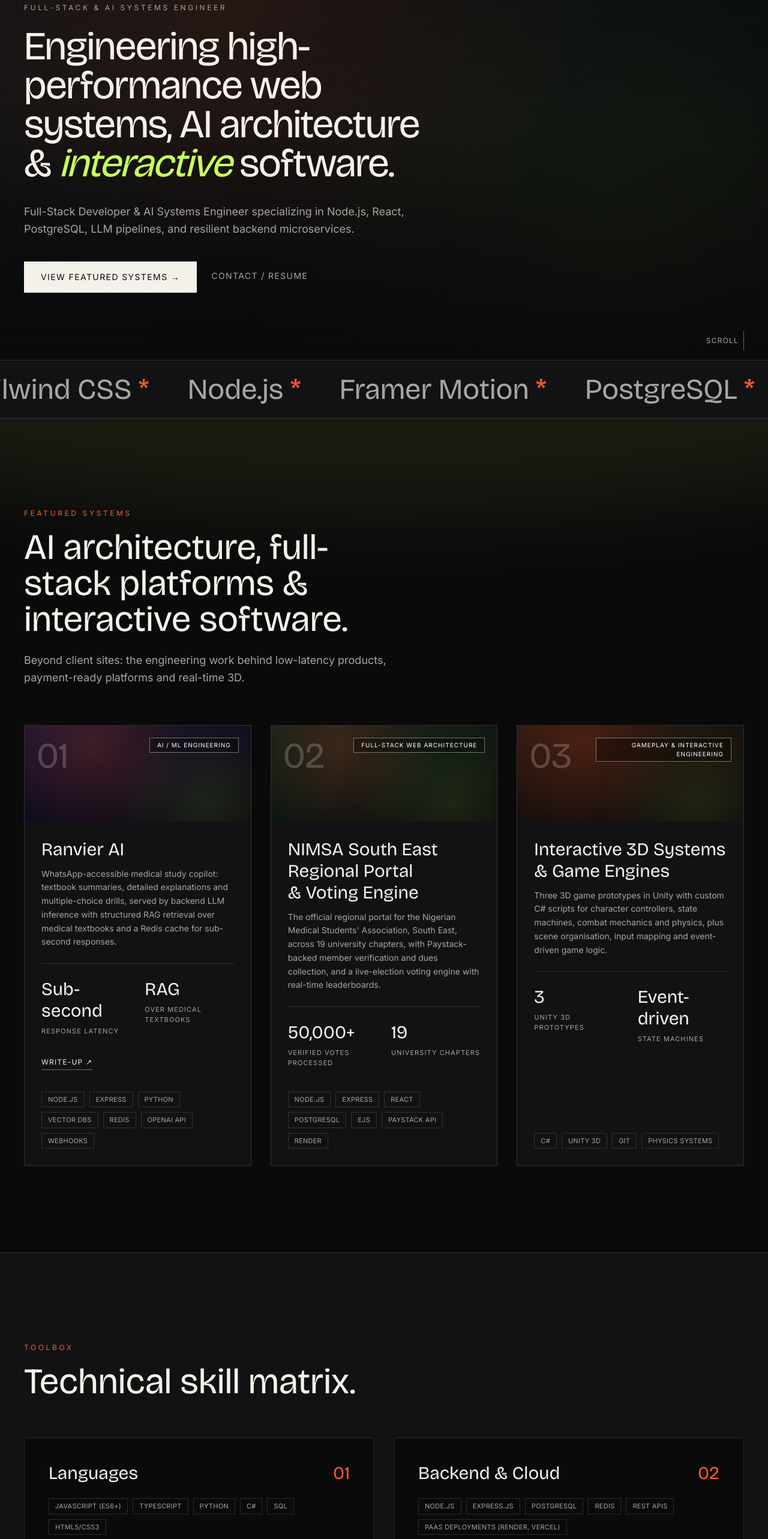
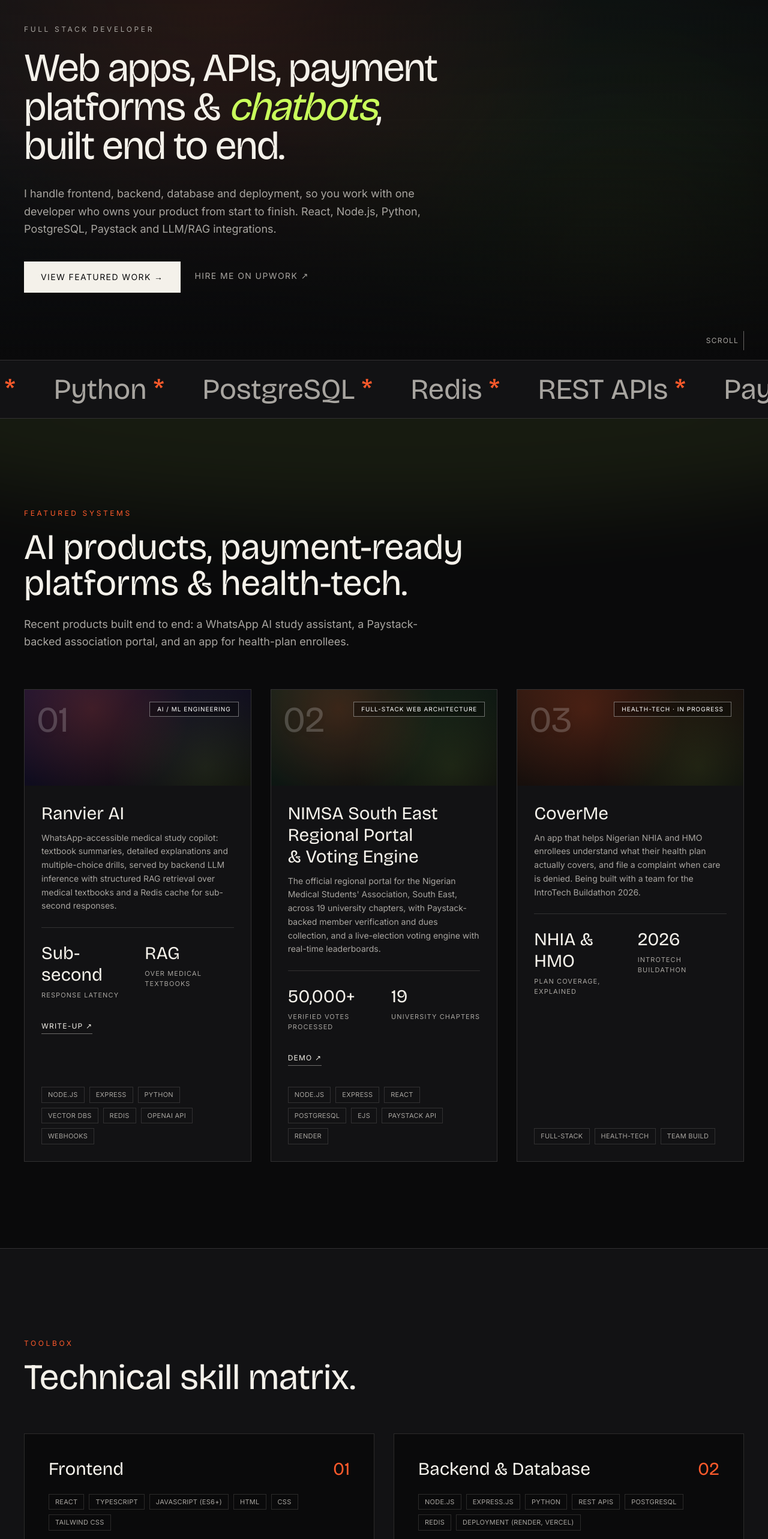
Before and after one commit to BLACK1DOLLAR/portfolio-site, a Next.js app: page / in a window 1280 px wide. Shown: the part 200-2766 px from the top of the page at 60% size. Built offline with nearby package versions, Linux system fonts and the light colour scheme.

Commit message:
Align site with Upwork profile
Retitle to Full Stack Developer, add Upwork links, replace the Unity
system with CoverMe, point NiMSA to nimsase.com.ng, and rewrite hero,
skills, process and contact copy for client projects.

```diff
--- a/src/app/layout.tsx
+++ b/src/app/layout.tsx
@@ -13,6 +13,7 @@ import {
   JOB_TITLE,
   LINKEDIN_URL,
   NAME,
+  UPWORK_URL,
   SITE_URL,
 } from "@/lib/site";
 
@@ -30,7 +31,7 @@ const body = Inter({
 
 const TITLE = `${NAME} | ${JOB_TITLE}`;
 const DESCRIPTION =
-  "Full-stack & AI systems engineer building Node.js, React and PostgreSQL platforms, RAG/LLM pipelines and C#/Unity gameplay systems. Open to remote roles worldwide.";
+  "Full stack developer building web apps, APIs, Paystack payment platforms and AI chatbots with React, Node.js, Python and PostgreSQL. Available for freelance projects and remote roles.";
 
 // og.png and brand-icon.png are generated at build time by route handlers in this
 // folder. Relative URLs below resolve against metadataBase (which includes
@@ -74,7 +75,7 @@ const personJsonLd = {
   jobTitle: JOB_TITLE,
   url: `${SITE_URL}/`,
   email: `mailto:${EMAIL}`,
-  sameAs: [LINKEDIN_URL, GITHUB_URL],
+  sameAs: [UPWORK_URL, LINKEDIN_URL, GITHUB_URL],
 };
 
 export default function RootLayout({ children }: LayoutProps<"/">) {
--- a/src/app/og.png/route.tsx
+++ b/src/app/og.png/route.tsx
@@ -47,7 +47,7 @@ export function GET() {
             {NAME}
           </div>
           <div style={{ display: "flex", marginTop: 28, fontSize: 34, color: "#a8a5a0" }}>
-            Node.js · React · PostgreSQL · RAG / LLM pipelines · C# / Unity
+            React · Node.js · Python · PostgreSQL · APIs · AI chatbots
           </div>
         </div>
         <div
--- a/src/components/About.tsx
+++ b/src/components/About.tsx
@@ -10,13 +10,14 @@ export default function About() {
         <span className="uppercase tracking-[0.3em] text-xs text-accent">About</span>
 
         <TextReveal
-          text="I'm Sylvanus Ikechukwu Augustine — a full-stack and AI systems engineer and medical student, bringing medical-science rigour to backends, LLM pipelines and real-time platforms."
+          text="I'm Sylvanus Ikechukwu Augustine — a full stack developer and medical student in Awka, Nigeria, building web apps, APIs, payment platforms and AI chatbots."
           className="font-display text-3xl md:text-5xl leading-[1.15] mt-6 max-w-4xl text-balance text-fg-dim"
         />
 
         <p className="mt-10 max-w-3xl text-fg-dim text-base md:text-lg leading-relaxed">
           I&apos;m an MBBS student at Chukwuemeka Odumegwu Ojukwu University (COOU), and I
-          build Ranvier AI, an AI-assisted study copilot for medical trainees. As Director of
+          build Ranvier AI, an AI-assisted study copilot for medical trainees, and I&apos;m on the
+          team building CoverMe for the IntroTech Buildathon 2026. As Director of
           ICT for the NIMSA South East Regional Executive Council, I run the region&apos;s
           digital infrastructure: the web portal, member databases and dues and voting systems
           for 19 medical-student chapters.
@@ -27,7 +28,7 @@ export default function About() {
             ["19", "Regional chapters served"],
             ["3,500+", "Students on NIMSA SE"],
             ["50,000+", "Verified votes processed"],
-            ["3", "Stacks: web, AI & Unity"],
+            ["30+", "Hours a week available"],
           ].map(([stat, label]) => (
             <div key={label}>
               <div className="font-display text-4xl md:text-5xl">{stat}</div>
--- a/src/components/Footer.tsx
+++ b/src/components/Footer.tsx
@@ -1,6 +1,7 @@
-import { BRAND, EMAIL, GITHUB_URL, LINKEDIN_URL, NAME } from "@/lib/site";
+import { BRAND, EMAIL, GITHUB_URL, LINKEDIN_URL, NAME, UPWORK_URL } from "@/lib/site";
 
 const links = [
+  { label: "Upwork", href: UPWORK_URL, external: true },
   { label: "GitHub", href: GITHUB_URL, external: true },
   { label: "LinkedIn", href: LINKEDIN_URL, external: true },
   { label: "Email", href: `mailto:${EMAIL}`, external: false },
--- a/src/components/Hero.tsx
+++ b/src/components/Hero.tsx
@@ -3,7 +3,7 @@
 import { useEffect, useState } from "react";
 import { motion, AnimatePresence, useReducedMotion } from "framer-motion";
 import MagneticButton from "./MagneticButton";
-import { JOB_TITLE } from "@/lib/site";
+import { JOB_TITLE, UPWORK_URL } from "@/lib/site";
 
 const slides = [
   "from-[#1c1330] via-[#0f0c1e] to-[#08080a]",
@@ -46,13 +46,14 @@ export default function Hero() {
         </span>
 
         <h1 className="font-display text-balance text-[10vw] md:text-[5.2vw] leading-[0.98] tracking-tight max-w-[18ch]">
-          Engineering high-performance web systems, AI architecture &amp;{" "}
-          <span className="italic font-normal text-accent-2">interactive</span> software.
+          Web apps, APIs, payment platforms &amp;{" "}
+          <span className="italic font-normal text-accent-2">chatbots</span>, built end to end.
         </h1>
 
         <p className="mt-8 max-w-2xl text-fg-dim text-base md:text-lg leading-relaxed">
-          Full-Stack Developer &amp; AI Systems Engineer specializing in Node.js, React,
-          PostgreSQL, LLM pipelines, and resilient backend microservices.
+          I handle frontend, backend, database and deployment, so you work with one developer
+          who owns your product from start to finish. React, Node.js, Python, PostgreSQL, Paystack
+          and LLM/RAG integrations.
         </p>
 
         <div className="mt-10 flex flex-wrap items-center gap-6">
@@ -61,14 +62,16 @@ export default function Hero() {
             href="#systems"
             className="px-7 py-4 bg-fg text-ink text-sm uppercase tracking-widest hover:bg-accent hover:text-fg transition-colors"
           >
-            View Featured Systems →
+            View Featured Work →
           </MagneticButton>
           <a
-            href="#contact"
+            href={UPWORK_URL}
+            target="_blank"
+            rel="noopener noreferrer"
             data-cursor-hover
             className="text-sm uppercase tracking-widest text-fg-dim hover:text-fg transition-colors border-b border-transparent hover:border-fg pb-1"
           >
-            Contact / Resume
+            Hire me on Upwork ↗
           </a>
         </div>
       </div>
--- a/src/components/Marquee.tsx
+++ b/src/components/Marquee.tsx
@@ -1,14 +1,14 @@
 const items = [
   "React",
-  "Next.js",
   "TypeScript",
-  "Tailwind CSS",
   "Node.js",
-  "Framer Motion",
+  "Python",
   "PostgreSQL",
-  "REST & GraphQL APIs",
-  "Static Site Export",
-  "UI/UX Craft",
+  "Redis",
+  "REST APIs",
+  "Paystack",
+  "WhatsApp Bots",
+  "LLMs & RAG",
 ];
 
 export default function Marquee() {
--- a/src/components/Skills.tsx
+++ b/src/components/Skills.tsx
@@ -6,30 +6,31 @@ import GradientSeam from "./GradientSeam";
 const groups = [
   {
     n: "01",
-    title: "Languages",
-    items: ["JavaScript (ES6+)", "TypeScript", "Python", "C#", "SQL", "HTML5/CSS3"],
+    title: "Frontend",
+    items: ["React", "TypeScript", "JavaScript (ES6+)", "HTML", "CSS", "Tailwind CSS"],
   },
   {
     n: "02",
-    title: "Backend & Cloud",
+    title: "Backend & Database",
     items: [
       "Node.js",
       "Express.js",
+      "Python",
+      "REST APIs",
       "PostgreSQL",
       "Redis",
-      "REST APIs",
-      "PaaS Deployments (Render, Vercel)",
+      "Deployment (Render, Vercel)",
     ],
   },
   {
     n: "03",
-    title: "AI & LLM Systems",
-    items: ["RAG Architecture", "Vector Indexing", "Prompt Engineering", "API Pipeline Optimization"],
+    title: "Payments & Integrations",
+    items: ["Paystack", "Payment Gateway Integration", "Webhooks", "Third-Party APIs", "WhatsApp Bots"],
   },
   {
     n: "04",
-    title: "Frontend & UI",
-    items: ["React.js", "Tailwind CSS", "Modern Responsive Web Design"],
+    title: "AI & LLM",
+    items: ["LLM Integrations", "RAG", "Chatbot Development", "Gen AI Applications", "Prompt Engineering"],
   },
 ];
 
--- a/src/components/Systems.tsx
+++ b/src/components/Systems.tsx
@@ -51,26 +51,25 @@ const systems: System[] = [
     gradient: "from-[#132018] via-[#0d1612] to-[#08080a]",
     links: [
       { label: "Repo", href: "" }, // TODO: portal repo URL (or leave empty if private)
-      { label: "Demo", href: "" }, // TODO: live portal URL — confirm whether https://nimsa-se.onrender.com/ is this portal
+      { label: "Demo", href: "https://www.nimsase.com.ng/" },
       { label: "Write-up", href: "" }, // TODO: write-up URL
     ],
   },
   {
     index: "03",
-    category: "Gameplay & Interactive Engineering",
-    name: "Interactive 3D Systems & Game Engines",
+    category: "Health-Tech · In progress",
+    name: "CoverMe",
     summary:
-      "Three 3D game prototypes in Unity with custom C# scripts for character controllers, state machines, combat mechanics and physics, plus scene organisation, input mapping and event-driven game logic.",
+      "An app that helps Nigerian NHIA and HMO enrollees understand what their health plan actually covers, and file a complaint when care is denied. Being built with a team for the IntroTech Buildathon 2026.",
     stats: [
-      ["3", "Unity 3D prototypes"],
-      ["Event-driven", "State machines"],
+      ["NHIA & HMO", "Plan coverage, explained"],
+      ["2026", "IntroTech Buildathon"],
     ],
-    tags: ["C#", "Unity 3D", "Git", "Physics Systems"],
+    tags: ["Full-Stack", "Health-Tech", "Team Build"],
     gradient: "from-[#2a1710] via-[#170f0c] to-[#08080a]",
     links: [
-      { label: "Repo", href: "" }, // TODO: Unity prototypes repo URL
-      { label: "Demo", href: "" }, // TODO: gameplay video / WebGL build URL
-      { label: "Write-up", href: "" }, // TODO: write-up URL
+      { label: "Repo", href: "" }, // TODO: CoverMe repo URL (or leave empty if private)
+      { label: "Demo", href: "" }, // TODO: CoverMe demo URL once live
     ],
   },
 ];
@@ -86,11 +85,11 @@ export default function Systems() {
             Featured Systems
           </span>
           <h2 className="font-display text-4xl md:text-6xl mt-4 max-w-3xl text-balance">
-            AI architecture, full-stack platforms &amp; interactive software.
+            AI products, payment-ready platforms &amp; health-tech.
           </h2>
           <p className="text-fg-dim text-base md:text-lg leading-relaxed mt-6 max-w-2xl">
-            Beyond client sites: the engineering work behind low-latency products,
-            payment-ready platforms and real-time 3D.
+            Recent products built end to end: a WhatsApp AI study assistant, a Paystack-backed
+            association portal, and an app for health-plan enrollees.
           </p>
         </div>
 
--- a/src/lib/projects.ts
+++ b/src/lib/projects.ts
@@ -97,9 +97,9 @@ export const projects: Project[] = [
     name: "NiMSA South East Region",
     category: "Organisation",
     description:
-      "The regional site for the Nigerian Medical Students' Association, South-East zone — 3,500+ students across 13 schools, leadership, events and campaigns.",
-    url: "https://nimsa-se.onrender.com/",
-    tags: ["Full-Stack", "Content Site"],
+      "The official site of the Nigerian Medical Students' Association, South East Region — 3,500+ students across Abia, Anambra, Ebonyi, Enugu and Imo. Leadership, events, bulletin, resources and campaigns, plus member login and join flows.",
+    url: "https://www.nimsase.com.ng/",
+    tags: ["Full-Stack", "Member Auth", "Content Site"],
     gradient: "from-[#131f2e] via-[#16283c] to-[#1c3552]",
     image: "/images/projects/nimsa-southeast.jpg",
     index: "07",
--- a/src/lib/site.ts
+++ b/src/lib/site.ts
@@ -4,12 +4,13 @@ export const SITE_URL = "https://black1dollar.github.io/portfolio-site";
 
 export const NAME = "Sylvanus Ikechukwu Augustine";
 export const BRAND = "Black Dollar Codes";
-export const JOB_TITLE = "Full-Stack & AI Systems Engineer";
+export const JOB_TITLE = "Full Stack Developer";
 
 export const EMAIL = "blackdollarcodes@protonmail.com";
 export const GITHUB_URL = "https://github.com/BLACK1DOLLAR";
 export const LINKEDIN_URL =
   "https://www.linkedin.com/in/augustine-ikechukwu-sylvanus-86215844a";
+export const UPWORK_URL = "https://www.upwork.com/freelancers/~0116a1faa2dd28dde5";
 export const WHATSAPP_DIGITS = "2348147590814";
 
 export const RESUME_PATH = "/resume.pdf";
```
Also changed, not shown: src/components/Contact.tsx (+13 -4 lines), src/components/Process.tsx (+9 -9 lines).
